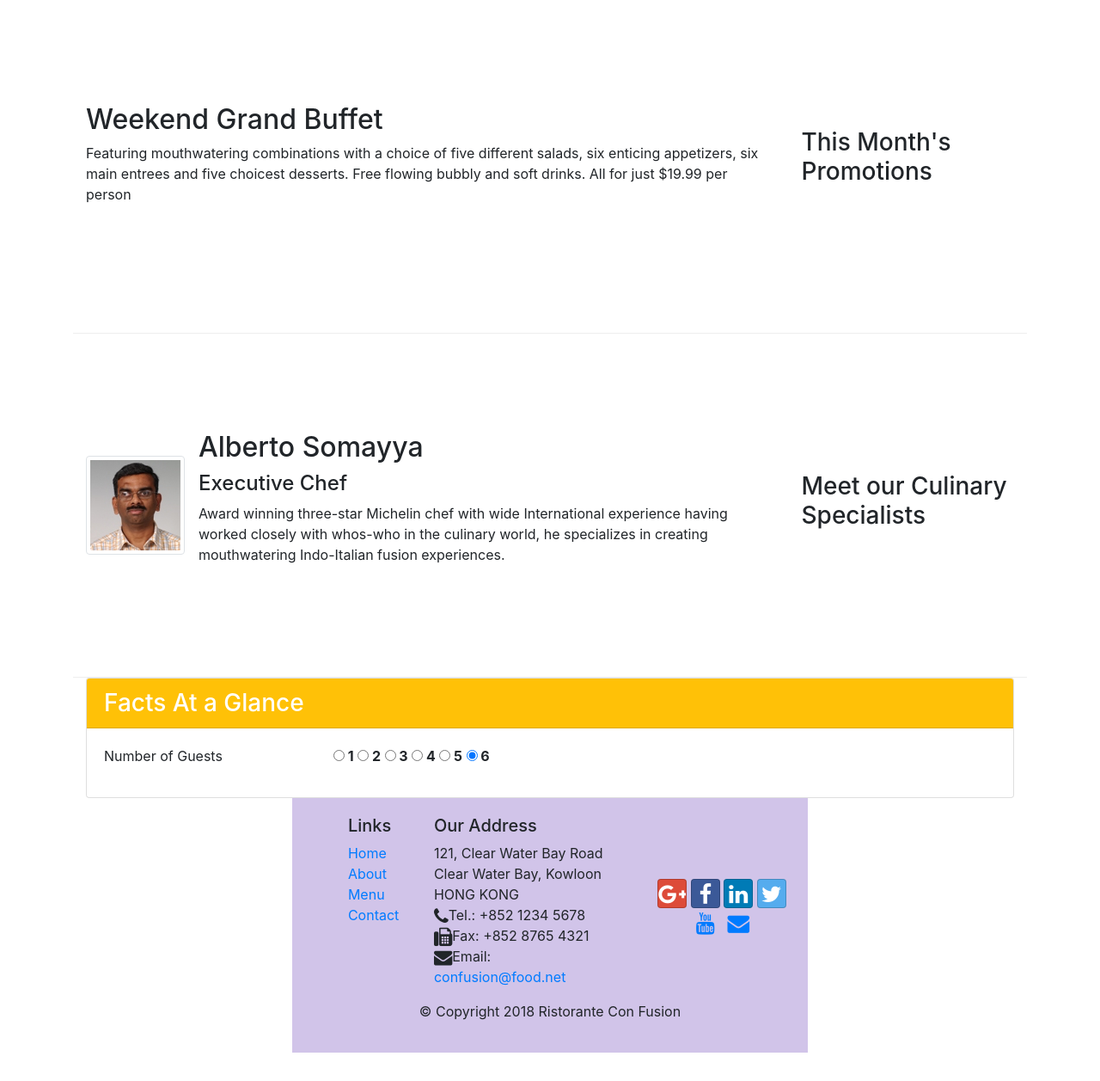
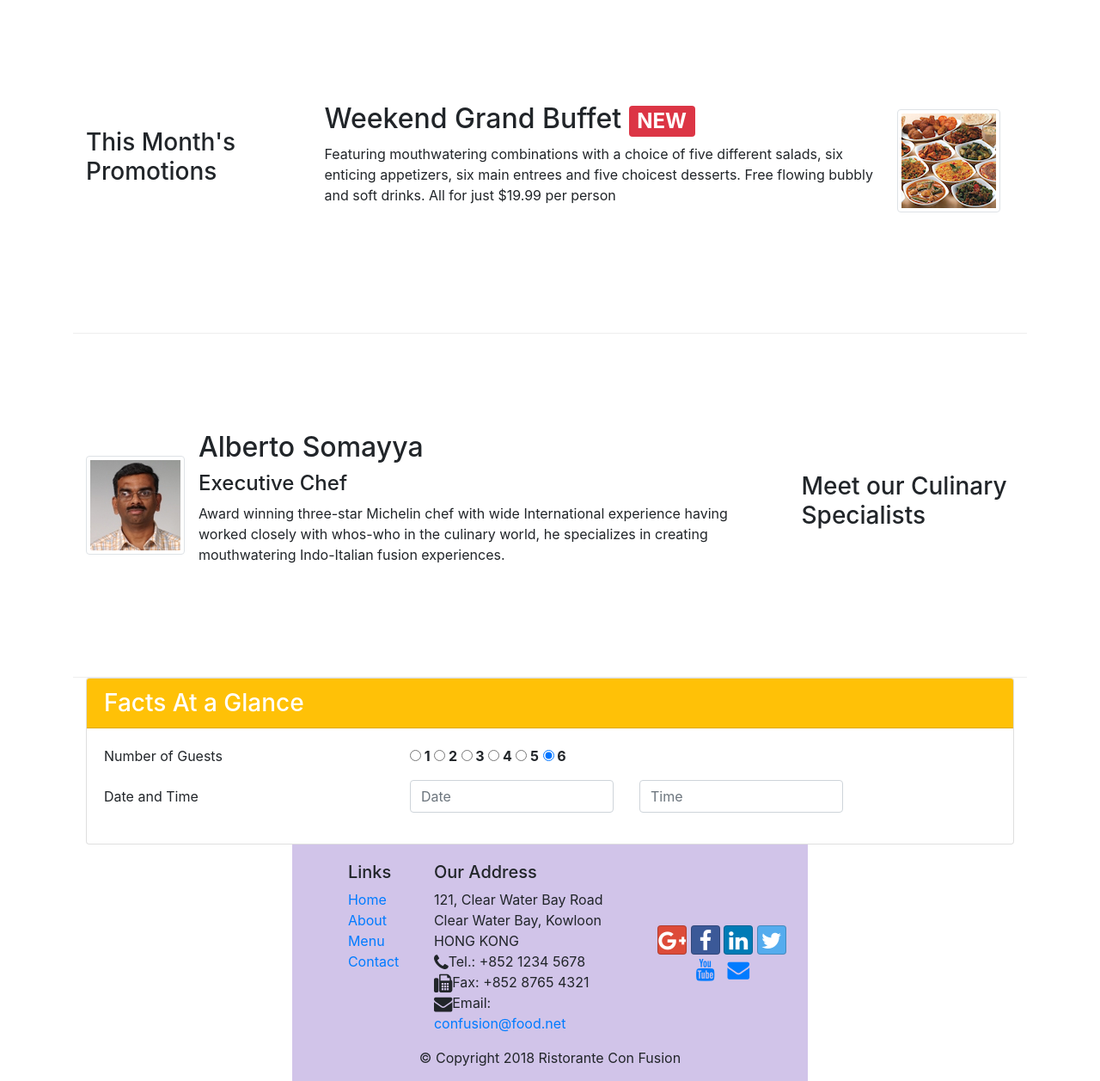
Before and after one commit to caronteone/ConFusion, a website: page index.html in a window 1280 px wide. Shown: the part 540-1797 px from the top of the page at 86% size. Drawn offline with nearby package versions, Linux system fonts and the light colour scheme.

Commit message:
Assignment2-complete

```diff
--- a/index.html
+++ b/index.html
@@ -42,13 +42,16 @@
     <header class = "jumbotron">
         <div class = "container">
             <div class = "row row-header">
-                <div class ="col-12 col-sm-6">
+                <div class ="col-6 col-sm-6">
                     <h1>Ristorante con Fusion</h1>
                     <p>We take inspiration from the World's best cuisines, and create a unique fusion experience. Our lipsmacking creations will tickle your culinary senses!</p>
                 </div>
-                <div class="col-12 col-sm align-self-center">
+                <div class="col-3 col-sm align-self-center">
                         <img src="./img/logo.png" class="img-fluid">
-                    </div>
+                </div>
+                <div class="col-3 col-sm align-self-center">
+                        <a class="btn-sm btn-warning" href="#reservations"> Reserve Table </a>
+                </div>
             </div>
         </div>
     </header>
@@ -73,12 +76,17 @@
 
 
         <div class = "row row-content align-items-center">
-            <div class="col-12 col-sm-4 order-sm-last col-md-3">
+            <div class="col-12 col-sm-4 order-sm-first col-md-3">
                 <h3>This Month's Promotions</h3>
             </div>
-            <div class ="col col-sm ordel-sm-first col-md">
-                <h2>Weekend Grand Buffet</h2>
-                <p>Featuring mouthwatering combinations with a choice of five different salads, six enticing appetizers, six main entrees and five choicest desserts. Free flowing bubbly and soft drinks. All for just $19.99 per person </p>
+            <div class ="col col-sm order-sm-last col-md">
+                <div class="media">
+                    <div class="media-body">
+                    <h2>Weekend Grand Buffet <span class="badge badge-danger">NEW</span></h2>
+                    <p>Featuring mouthwatering combinations with a choice of five different salads, six enticing appetizers, six main entrees and five choicest desserts. Free flowing bubbly and soft drinks. All for just $19.99 per person </p>
+                    </div>
+                    <img class="d-flex mr-3 img-thumbnail align-self-center" src="./img/buffet.png" alt="buffet">
+                </div>
             </div>
         </div>
 
@@ -99,13 +107,13 @@
         </div>
     </div>
 
-    <div class="col-12 col-xm-12">
+    <div class="col-sm-12 col-xm-12">
             <div class="card">
                 <h3 class="card-header bg-warning text-white">Facts At a Glance</h3>
                 <div class="card-body">
                     <div class="row">
-                     <p class="col-2">Number of Guests</p>
-                     <div class="col-md-6 offset-md-1">
+                     <p class="col-sm-3 col-xm-12">Number of Guests</p>
+                     <div class="col-sm-6 offset-sm-1 col-xm-12">
                             <form>
                                     <label class="radio-inline">
                                       <input type="radio" name="reservations" checked><strong> 1 </strong>
@@ -129,7 +137,17 @@
                                   </form>
                         </div>
                     </div>
-                    <div class="row"></div>
+                        <div id="reservations" class="form-group row">
+                            <label for="reservations" class="col-sm-4 col-xm-3 col-form-label">Date and Time</label>
+                            <div class="col-sm-3 col-xm-5">
+                                <input type="text" class="form-control" id="Date" name="Date"
+                                       placeholder="Date" />
+                            </div>
+                            <div class="col-sm-3 col-xm-5">
+                                <input type="text" class="form-control" id="time" name="time"
+                                       placeholder="Time" />
+                            </div>
+                        </div>
                 </div>
             </div>
         </div>
```
